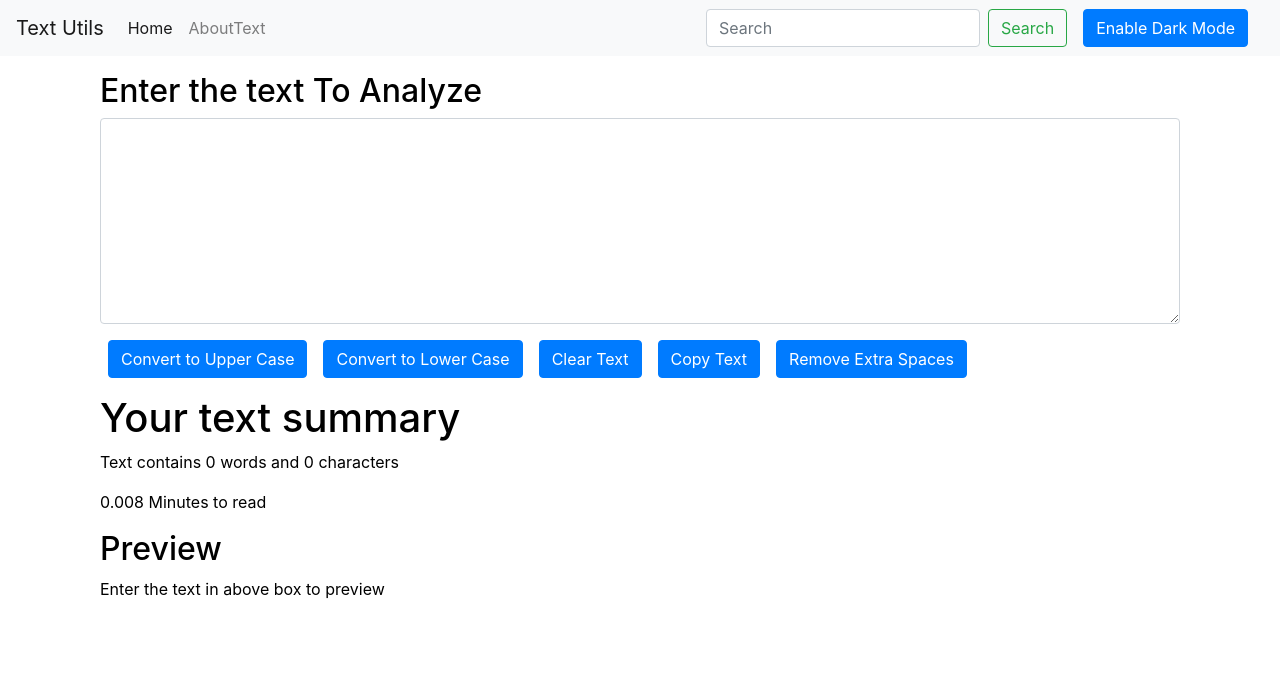
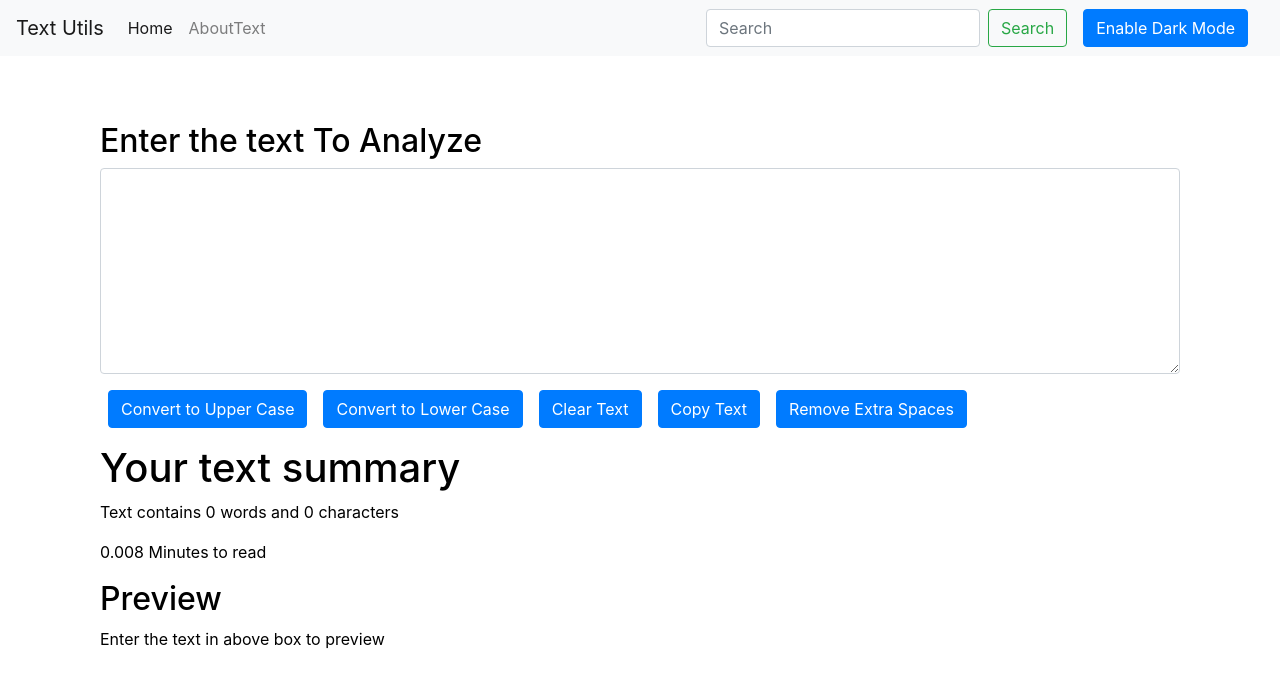
Before and after one commit to Udit7668/TextUtils, a React (Create React App) app: page / in a window 1280 px wide. Shown: the top 688 px of the page. Built offline with nearby package versions, Linux system fonts and the light colour scheme.

Commit message:
fixing the cli command s issue

```diff
--- a/src/component/Alert.js
+++ b/src/component/Alert.js
@@ -7,8 +7,13 @@ export default function Alert(props) {
      }
 
   return (
-   props.alert &&  <div className={`alert alert-${props.alert.type} alert-dismissible fade show`} role="alert">
+
+<div style={{height:'50px'}}>
+ {  props.alert &&  <div className={`alert alert-${props.alert.type} alert-dismissible fade show`} role="alert">
     <strong>{capitalize(props.alert.type)}</strong>:{props.alert.msg}
+    </div>
+}
+
     </div>
   )
 }
--- a/src/component/TextForm.js
+++ b/src/component/TextForm.js
@@ -21,6 +21,7 @@ export default function TextForm(props) {
         console.log("Clear text was clicked"+text);
        let newText='';
         setText(newText)
+        props.showAlert("Text is removed removed","success")
     }
 
 
```
